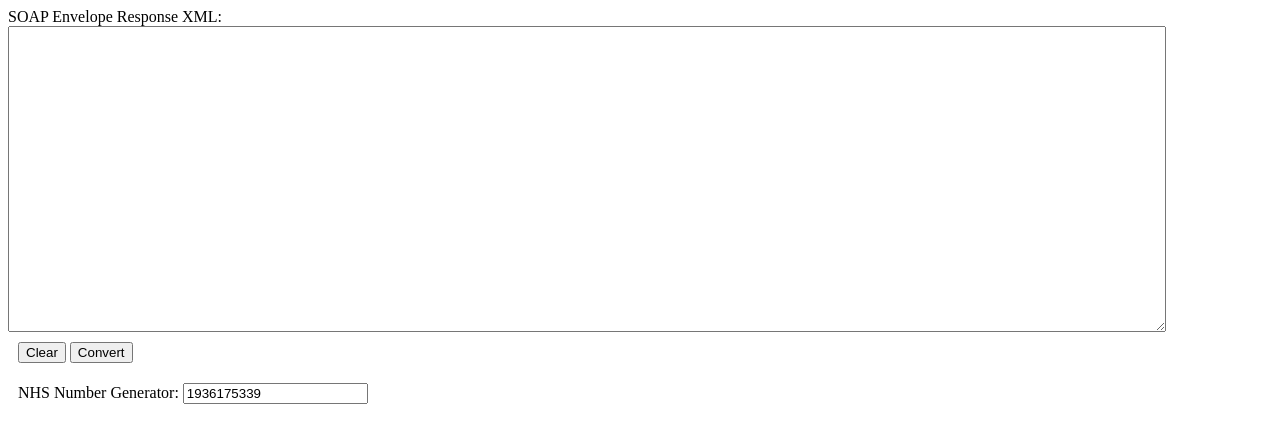
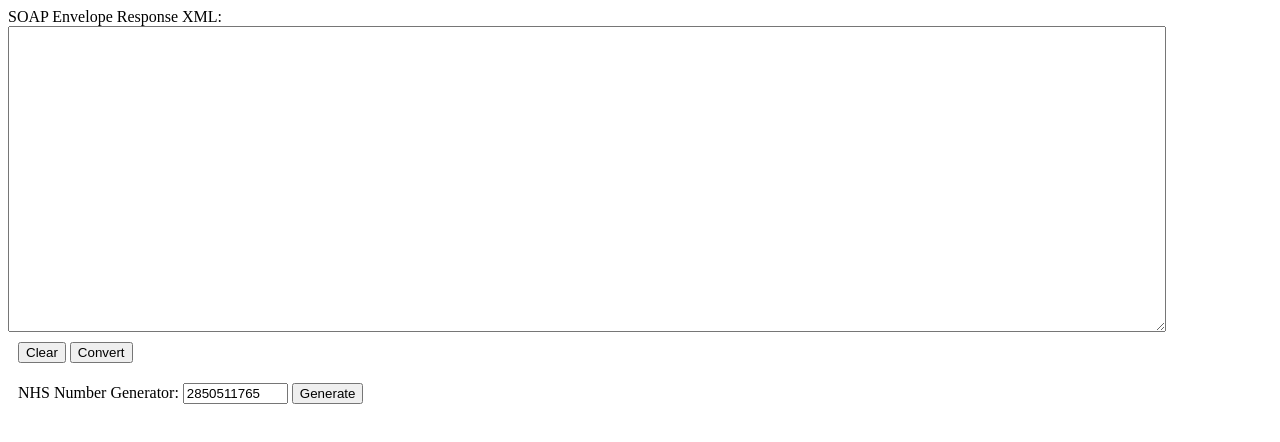
Before and after one commit to jpacurib-az/os-places-api-test, a plain HTML site: page index.html in a window 1280 px wide. Drawn offline with Linux system fonts and the light colour scheme.

Commit message:
Update index.html

```diff
--- a/index.html
+++ b/index.html
@@ -36,7 +36,8 @@
 
   <div id="NHS_SECTION">
     <label for="NHS_NUM">NHS Number Generator:</label>
-    <input type="text" id="NHS_NUM" name="NHS_NUM" readonly="true" />
+    <input type="text" id="NHS_NUM" name="NHS_NUM" readonly="true" size="10" />
+    <button type="button" onclick="updateNhsNumber()">Generate</button>
   </div>
 
   <script type="text/javascript">
@@ -91,10 +92,12 @@
       return prefix + "" + checkDigit;
     }
 
+    function updateNhsNumber() {
+      document.getElementById("NHS_NUM").value = generateNhsNumber();
+    }
+
     function init() {
-      setTimeout(function() {
-        document.getElementById("NHS_NUM").value = generateNhsNumber();
-      }, 250);
+      setTimeout(updateNhsNumber, 250);
     }
 
   </script>
```
